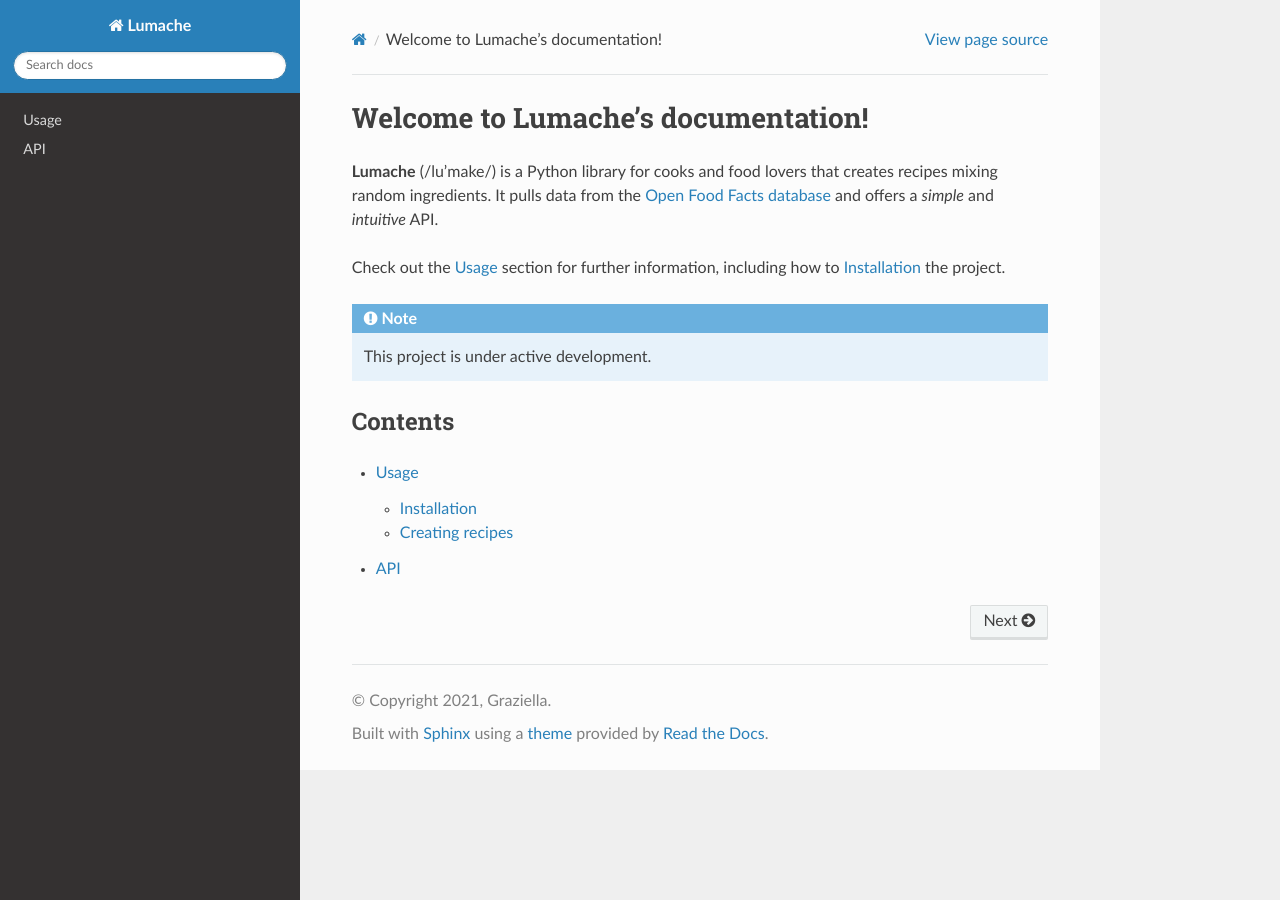
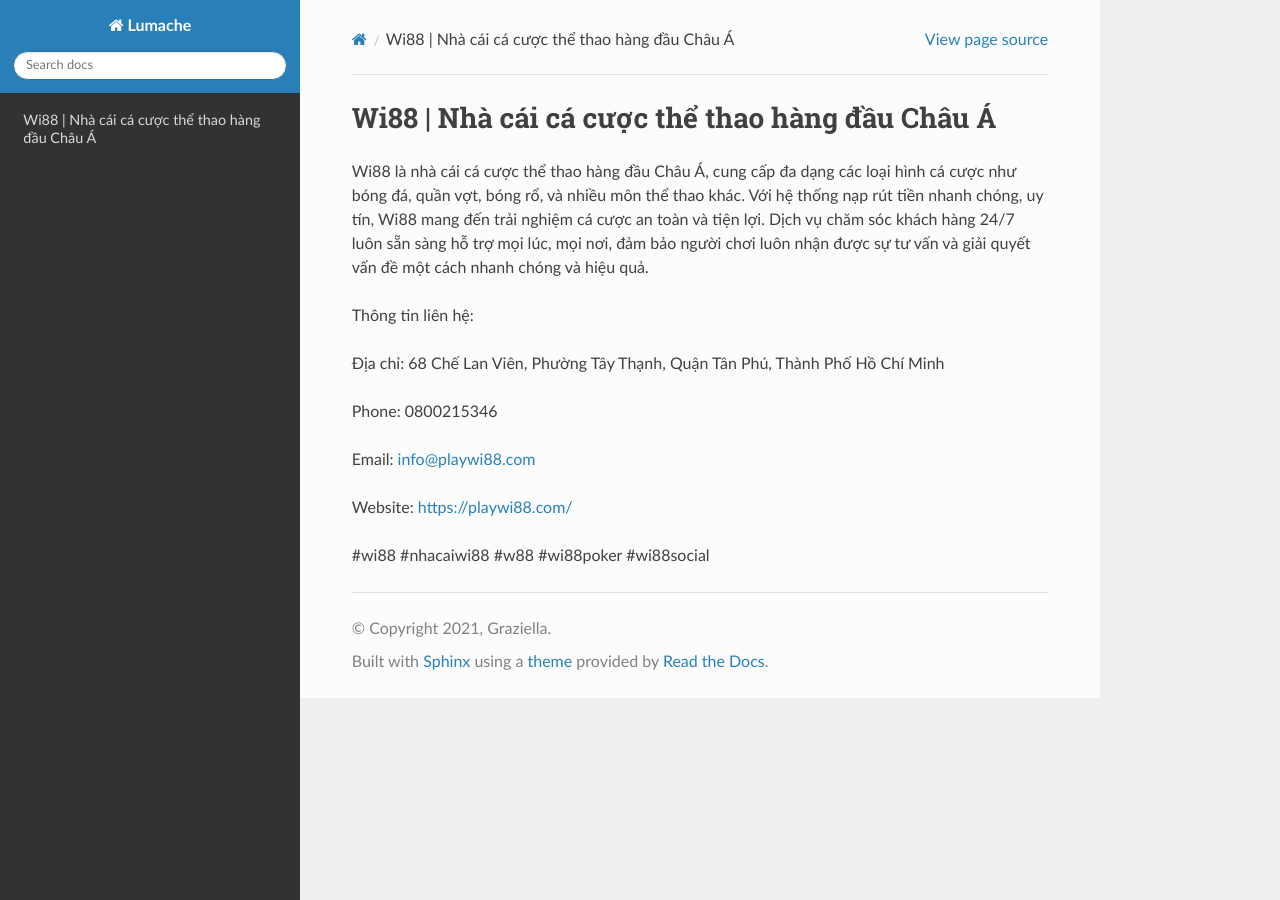
Before and after one commit to JonsCalicut123/playwi88, a Sphinx documentation site: the page built from docs/source/index.rst, in a window 1280 px wide. Built offline with Sphinx 7.4.7 and the Read the Docs theme 3.1.0, drawn with Linux system fonts in a browser that asks for light colours.

Commit message:
Update index.rst

```diff
--- a/docs/source/index.rst
+++ b/docs/source/index.rst
@@ -1,22 +1,16 @@
-Welcome to Lumache's documentation!
+Wi88 | Nhà cái cá cược thể thao hàng đầu Châu Á
 ===================================
 
-**Lumache** (/lu'make/) is a Python library for cooks and food lovers
-that creates recipes mixing random ingredients.
-It pulls data from the `Open Food Facts database <https://world.openfoodfacts.org/>`_
-and offers a *simple* and *intuitive* API.
+Wi88 là nhà cái cá cược thể thao hàng đầu Châu Á, cung cấp đa dạng các loại hình cá cược như bóng đá, quần vợt, bóng rổ, và nhiều môn thể thao khác. Với hệ thống nạp rút tiền nhanh chóng, uy tín, Wi88 mang đến trải nghiệm cá cược an toàn và tiện lợi. Dịch vụ chăm sóc khách hàng 24/7 luôn sẵn sàng hỗ trợ mọi lúc, mọi nơi, đảm bảo người chơi luôn nhận được sự tư vấn và giải quyết vấn đề một cách nhanh chóng và hiệu quả.
 
-Check out the :doc:`usage` section for further information, including
-how to :ref:`installation` the project.
+Thông tin liên hệ:
 
-.. note::
+Địa chỉ: 68 Chế Lan Viên, Phường Tây Thạnh, Quận Tân Phú, Thành Phố Hồ Chí Minh
 
-   This project is under active development.
+Phone: 0800215346
 
-Contents
---------
+Email: info@playwi88.com
 
-.. toctree::
+Website: https://playwi88.com/
 
-   usage
-   api
+#wi88 #nhacaiwi88 #w88 #wi88poker #wi88social
```
